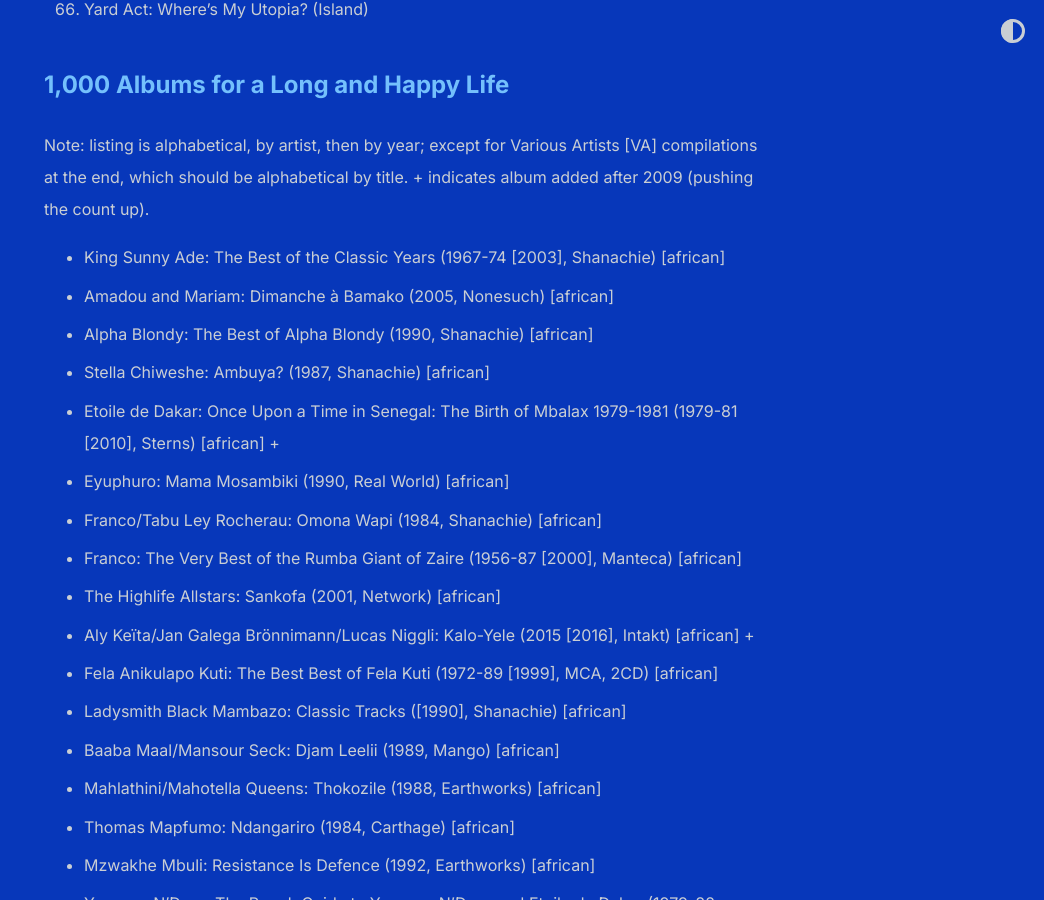
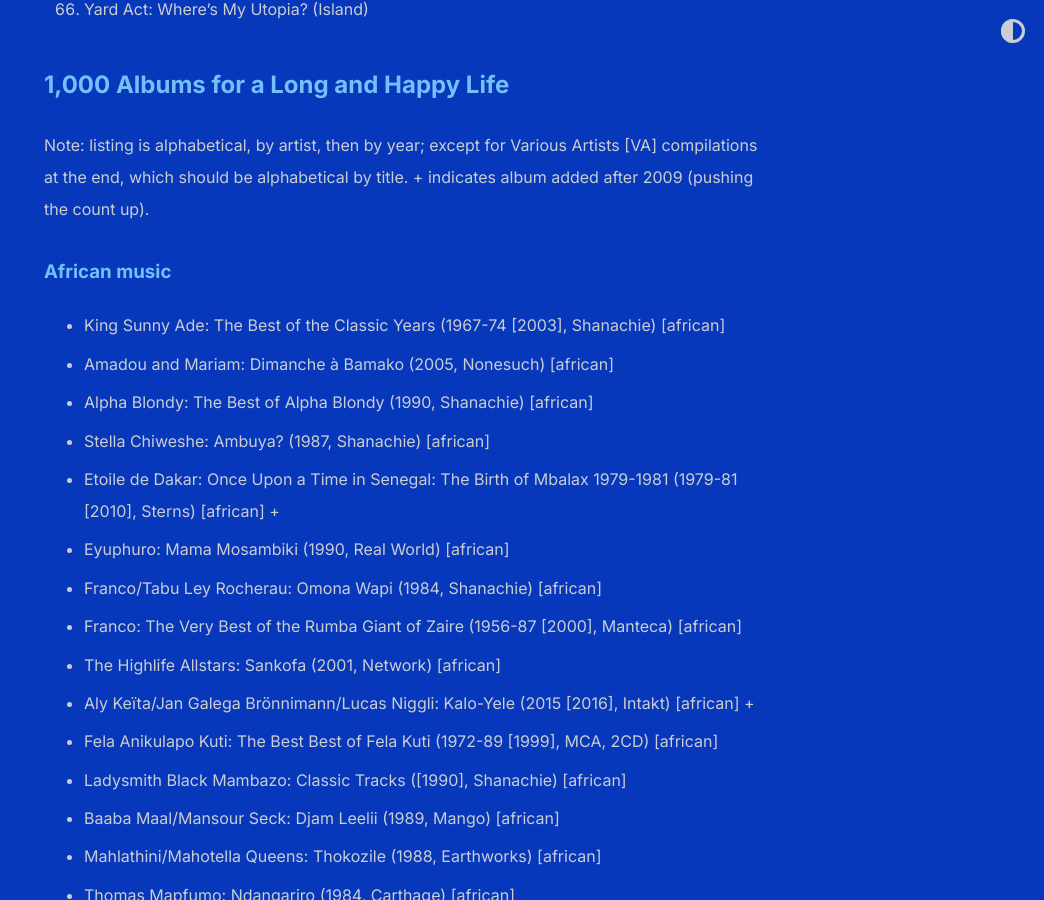
Before and after one commit to shihankanungo/shihankanungo.github.io, a Jekyll site: the page built from tomhull.md, in a window 1280 px wide and 900 px high, scrolled down 2841 px. Shown: the whole window, without its empty margins (236-1280 px from the left). Built offline with Jekyll 4.4.1, drawn with Linux system fonts in a browser that asks for light colours.

Commit message:
Update tomhull.md

```diff
--- a/tomhull.md
+++ b/tomhull.md
@@ -75,6 +75,7 @@
 ## 1,000 Albums for a Long and Happy Life
 Note: listing is alphabetical, by artist, then by year; except for Various Artists [VA] compilations at the end, which should be alphabetical by title. + indicates album added after 2009 (pushing the count up).
 
+### African music
 - King Sunny Ade: The Best of the Classic Years (1967-74 [2003], Shanachie) [african]
 - Amadou and Mariam: Dimanche à Bamako (2005, Nonesuch) [african]
 - Alpha Blondy: The Best of Alpha Blondy (1990, Shanachie) [african]
```
Also changed, not shown: other parts of tomhull.md (+1 -1 lines).
